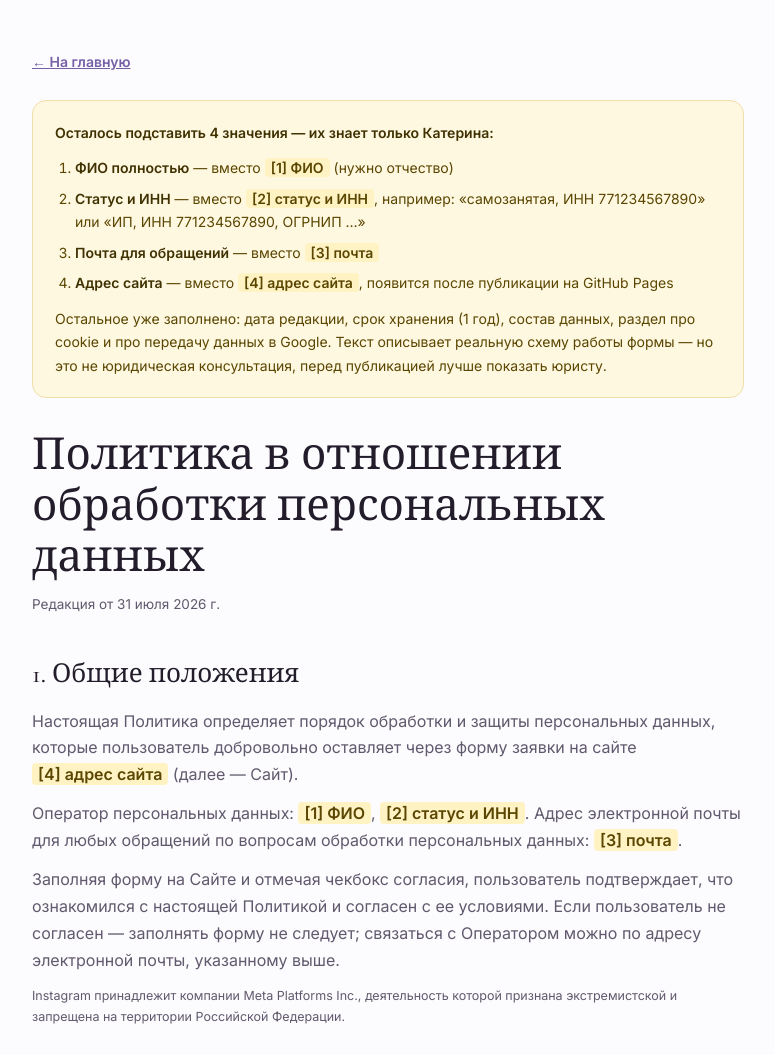
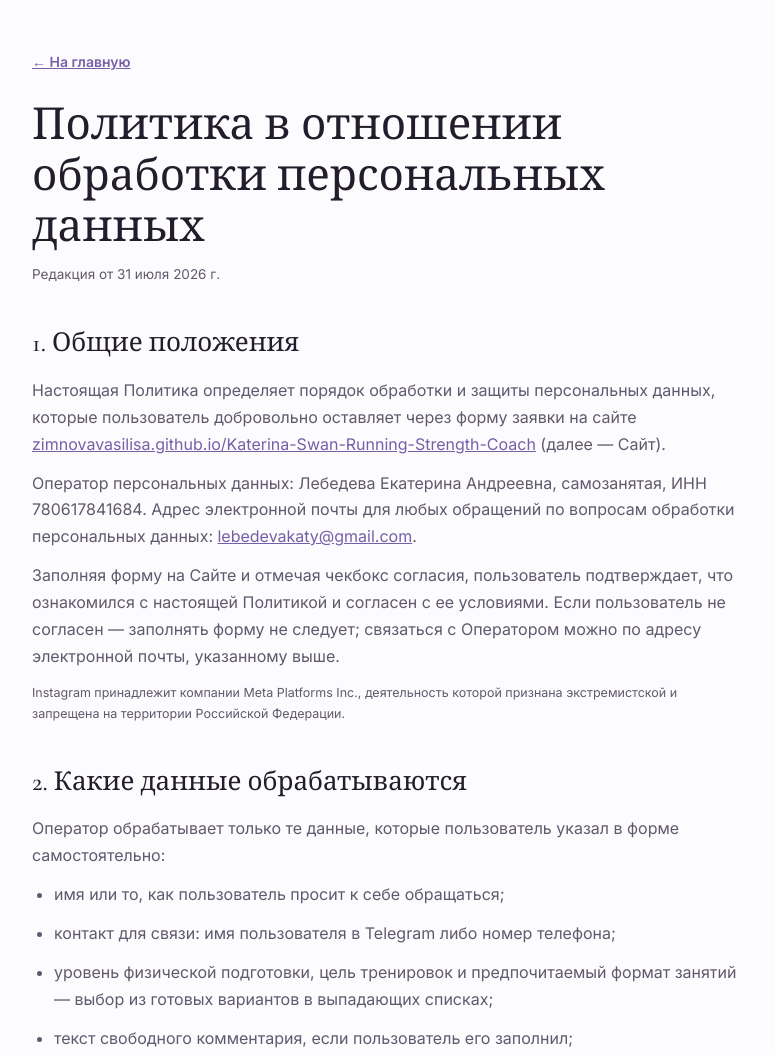
Before and after one commit to zimnovavasilisa/Katerina-Swan-Running-Strength-Coach, a plain HTML site: page privacy.html in a window 1280 px wide. Shown: the top 1055 px of the page, without its empty margins (252-1027 px from the left). Drawn offline with nearby package versions, Linux system fonts and the light colour scheme.

Commit message:
Add files via upload

```diff
--- a/privacy.html
+++ b/privacy.html
@@ -22,51 +22,21 @@
   .back{ display:inline-block; margin-bottom:26px; font-size:14px; font-weight:600; color:var(--accent); }
   footer{ margin-top:52px; padding-top:22px; border-top:1px solid var(--line); font-size:13px; color:var(--ink-soft); }
 
-  /* ==========================================================
-     ОСТАЛОСЬ ЗАПОЛНИТЬ — 4 поля.
-     Ищите желтые плашки: [1] ФИО, [2] статус и ИНН, [3] почта, [4] адрес сайта.
-     Каждое встречается в тексте несколько раз — заменяйте все вхождения
-     (в редакторе: Ctrl+H, «Заменить все»).
-     После заполнения УДАЛИТЕ:
-       — блок <div class="todo"> ниже,
-       — правило .fill из этих стилей,
-       — сами теги <span class="fill">…</span> вокруг вставленного текста.
-     ========================================================== */
-  .fill{ background:#FFF3C4; color:#5A4600; padding:1px 6px; border-radius:4px; font-weight:600; white-space:nowrap; }
-  .todo{ background:#FFF8E1; border:1px solid #F0DFA8; border-radius:14px; padding:20px 22px; margin-bottom:32px; font-size:14px; color:#5A4600; }
-  .todo b{ color:#3F3100; }
-  .todo ol{ margin:12px 0 0; padding-left:20px; }
-  .todo li{ color:#5A4600; margin-bottom:7px; }
-  .todo p{ color:#5A4600; }
 </style>
 </head>
 <body>
 <div class="wrap">
   <a class="back" href="index.html">← На главную</a>
 
-  <!-- УДАЛИТЬ ЭТОТ БЛОК ПЕРЕД ПУБЛИКАЦИЕЙ -->
-  <div class="todo">
-    <b>Осталось подставить 4 значения — их знает только Катерина:</b>
-    <ol>
-      <li><b>ФИО полностью</b> — вместо <span class="fill">[1] ФИО</span> (нужно отчество)</li>
-      <li><b>Статус и ИНН</b> — вместо <span class="fill">[2] статус и ИНН</span>, например: «самозанятая, ИНН 771234567890» или «ИП, ИНН 771234567890, ОГРНИП …»</li>
-      <li><b>Почта для обращений</b> — вместо <span class="fill">[3] почта</span></li>
-      <li><b>Адрес сайта</b> — вместо <span class="fill">[4] адрес сайта</span>, появится после публикации на GitHub Pages</li>
-    </ol>
-    <p style="margin-top:12px; margin-bottom:0;">Остальное уже заполнено: дата редакции, срок хранения (1 год), состав данных, раздел про cookie
-    и про передачу данных в Google. Текст описывает реальную схему работы формы — но это не юридическая
-    консультация, перед публикацией лучше показать юристу.</p>
-  </div>
-
   <h1>Политика в отношении обработки персональных данных</h1>
   <p class="upd">Редакция от 31 июля 2026 г.</p>
 
   <h2>1. Общие положения</h2>
   <p>Настоящая Политика определяет порядок обработки и защиты персональных данных, которые пользователь
-  добровольно оставляет через форму заявки на сайте <span class="fill">[4] адрес сайта</span> (далее — Сайт).</p>
-  <p>Оператор персональных данных: <span class="fill">[1] ФИО</span>, <span class="fill">[2] статус и ИНН</span>.
+  добровольно оставляет через форму заявки на сайте <a href="https://zimnovavasilisa.github.io/Katerina-Swan-Running-Strength-Coach/">zimnovavasilisa.github.io/Katerina-Swan-Running-Strength-Coach</a> (далее — Сайт).</p>
+  <p>Оператор персональных данных: Лебедева Екатерина Андреевна, самозанятая, ИНН 780617841684.
   Адрес электронной почты для любых обращений по вопросам обработки персональных данных:
-  <span class="fill">[3] почта</span>.</p>
+  <a href="mailto:lebedevakaty@gmail.com">lebedevakaty@gmail.com</a>.</p>
   <p>Заполняя форму на Сайте и отмечая чекбокс согласия, пользователь подтверждает, что ознакомился
   с настоящей Политикой и согласен с ее условиями. Если пользователь не согласен — заполнять форму
   не следует; связаться с Оператором можно по адресу электронной почты, указанному выше.</p>
@@ -107,8 +77,9 @@
 
   <h2>5. Как и где хранятся данные</h2>
   <p>Заявка передается с Сайта по защищенному соединению (HTTPS) и сохраняется в электронной таблице
-  сервиса Google Sheets, размещенной в личном аккаунте Оператора. Доступ к таблице имеет только Оператор.
-  Копия заявки дублируется на его адрес электронной почты.</p>
+  сервиса Google Sheets. Копия заявки направляется на адрес электронной почты Оператора.
+  Доступ к заявкам имеет Оператор, а также лицо, обеспечивающее по его поручению техническую
+  работу Сайта.</p>
   <p><b>Срок хранения — 1 год</b> с момента получения заявки либо до момента отзыва согласия
   пользователем, в зависимости от того, что наступит раньше. По истечении срока данные удаляются.</p>
 
@@ -133,7 +104,7 @@
     <li>отозвать согласие на обработку персональных данных;</li>
     <li>обжаловать действия Оператора в Роскомнадзоре или в судебном порядке.</li>
   </ul>
-  <p>Для этого достаточно написать на <span class="fill">[3] почта</span> с любой формулировкой запроса.
+  <p>Для этого достаточно написать на <a href="mailto:lebedevakaty@gmail.com">lebedevakaty@gmail.com</a> с любой формулировкой запроса.
   Оператор рассматривает обращение и выполняет требование в срок не более 10 рабочих дней с момента
   получения. Отзыв согласия влечет удаление заявки и прекращение любой связи по ней.</p>
 
@@ -155,7 +126,7 @@
   для уже полученных заявок.</p>
 
   <footer>
-    <span class="fill">[1] ФИО</span> · <span class="fill">[3] почта</span> · <a href="index.html">На главную</a>
+    Лебедева Екатерина Андреевна · <a href="mailto:lebedevakaty@gmail.com">lebedevakaty@gmail.com</a> · <a href="index.html">На главную</a>
   </footer>
 </div>
 </body>
```
Also changed, not shown: index.html (+1 -1 lines).
